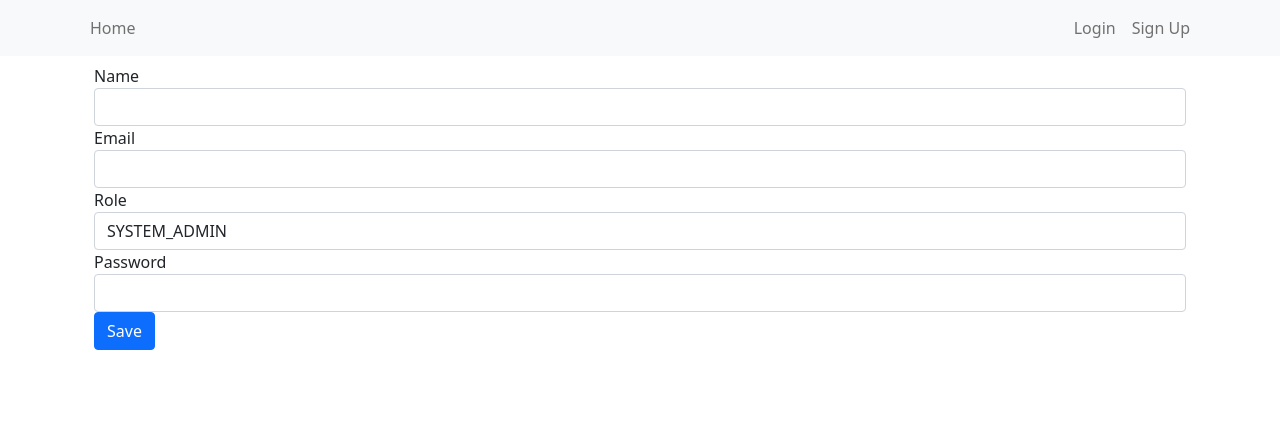
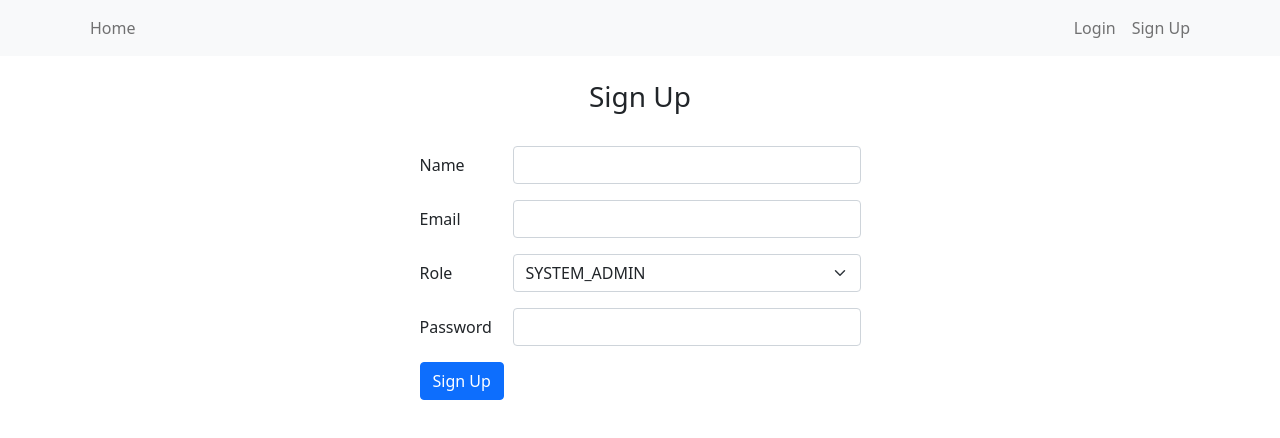
Before and after one commit to ItAllCanW8/retailers, a React (Create React App) app in the folder react-front/: page /signup in a window 1280 px wide. Shown: the top 438 px of the page. Built offline with nearby package versions, Linux system fonts and the light colour scheme.

Commit message:
Add front validation, error and success messaging

```diff
--- a/react-front/src/component/BoardAdmin.js
+++ b/react-front/src/component/BoardAdmin.js
@@ -22,7 +22,7 @@ class BoardAdmin extends Component {
   componentDidMount() {
     const currentUser = AuthService.getCurrentUser();
 
-    if (!currentUser) {
+    if (!currentUser || !currentUser.role.includes("SYSTEM_ADMIN")) {
       this.setState({redirect: "/"});
       return;
     }
--- a/react-front/src/component/LogIn.js
+++ b/react-front/src/component/LogIn.js
@@ -1,20 +1,34 @@
 import React, {Component} from 'react';
-import {Button, Container, Form, FormGroup, Input, Label} from 'reactstrap';
 import axios from "axios";
+
+import {Button, Toast} from "reactstrap";
+import {Redirect} from "react-router-dom";
+import * as bootstrap from "bootstrap";
 
 const API_URL = "http://localhost:8080/api/";
 
 class LogIn extends Component {
   constructor(props) {
     super(props);
+    this.toastRefError = React.createRef();
+    this.toastRefSuccess = React.createRef();
     this.state = {
       email: '',
       password: '',
       loading: false,
-      message: ''
+      message: null,
+      isSpinnerShown: false,
+      redirect: null
     };
     this.handleChange = this.handleChange.bind(this);
     this.handleLogin = this.handleLogin.bind(this);
+  }
+
+  componentDidMount() {
+    if (this.props.location.state && this.props.location.state.message) {
+      this.setState({message: this.props.location.state.message})
+      new bootstrap.Toast(this.toastRefSuccess.current).show();
+    }
   }
 
   handleChange(event) {
@@ -28,7 +42,7 @@ class LogIn extends Component {
     event.preventDefault();
     event.stopPropagation();
     if (event.target.checkValidity()) {
-      this.state.isFormValidated = true;
+      this.setState({isSpinnerShown: true});
       axios
         .post(API_URL + "login", this.state)
         .then(response => {
@@ -38,21 +52,16 @@ class LogIn extends Component {
           return response.data;
         }).then(
         () => {
-          this.props.history.push("/profile");
+          this.setState({redirect: "/profile"})
           window.location.reload();
         },
         error => {
-          const resMessage =
-            (error.response &&
-              error.response.data &&
-              error.response.data.message) ||
-            error.message ||
-            error.toString();
-
           this.setState({
             loading: false,
-            message: resMessage
+            message: error.response.data.message,
+            isSpinnerShown: false
           });
+          new bootstrap.Toast(this.toastRefError.current).show();
         }
       );
     } else {
@@ -61,12 +70,41 @@ class LogIn extends Component {
   }
 
   render() {
+    if (this.state.redirect) {
+      return <Redirect to={this.state.redirect}/>
+    }
     let isFormValidated = this.state.isFormValidated;
     return (<div className="container mt-4">
-        <form className={isFormValidated || isFormValidated === undefined ? "needs-validation" : "needs-validation was-validated"}
+      <div className="row mb-4 justify-content-center text-center">
+        <h3 className="col">Login</h3>
+      </div>
+      <div className="position-fixed bottom-0 end-0 p-3" style={{zIndex: 11}}>
+        <div id="liveToast" className="toast" role="alert" aria-live="assertive" aria-atomic="true"
+             ref={this.toastRefSuccess} style={{backgroundColor: "#d1e7dd", color: "#0f5132"}}>
+          <div className="d-flex">
+            <div className="toast-body fs-6 fw-bold">
+              {this.state.message}
+            </div>
+            <button type="button" className="btn-close me-2 m-auto" data-bs-dismiss="toast" aria-label="Close"/>
+          </div>
+        </div>
+      </div>
+      <div className="position-fixed bottom-0 end-0 p-3" style={{zIndex: 11}}>
+        <div id="liveToast" className="toast" role="alert" aria-live="assertive" aria-atomic="true"
+             ref={this.toastRefError} style={{backgroundColor: "#f8d7da", color: "#8a2029"}}>
+          <div className="d-flex">
+            <div className="toast-body fs-6 fw-bold">
+              {this.state.message}
+            </div>
+            <button type="button" className="btn-close me-2 m-auto" data-bs-dismiss="toast" aria-label="Close"/>
+          </div>
+        </div>
+      </div>
+      <form
+        className={isFormValidated || isFormValidated === undefined ? "needs-validation" : "needs-validation was-validated"}
         noValidate onSubmit={this.handleLogin}>
         <div className="row mb-3 justify-content-center">
-            <label htmlFor="validationCustom01" className="form-label col-sm-2 col-form-label">Email</label>
+          <label htmlFor="validationCustom01" className="form-label col-sm-1 col-form-label">Email</label>
           <div className="col-sm-4">
             <input type="email" name="email" className="form-control" id="validationCustom01" required
                    value={this.state.email || ''} onChange={this.handleChange} autoComplete="off"/>
@@ -76,7 +114,7 @@ class LogIn extends Component {
           </div>
         </div>
         <div className="row mb-3 justify-content-center">
-            <label htmlFor="validationCustom02" className="form-label col-sm-2 col-form-label">Password</label>
+          <label htmlFor="validationCustom02" className="form-label col-sm-1 col-form-label">Password</label>
           <div className="col-sm-4">
             <div className="input-group has-validation">
               <input type="password" name="password" className="form-control" id="validationCustom02" required
@@ -88,10 +126,19 @@ class LogIn extends Component {
           </div>
         </div>
         <div className="row mb-3 justify-content-center">
-            <div className="col-sm-6">
-              <button type="submit" className="col-sm-2 btn btn-primary">
+          <div className="col-sm-5">
+            <div className="row align-items-center">
+              <div className="col-auto">
+                <button type="submit" className="btn btn-primary">
                   Login
                 </button>
+              </div>
+              <div className="col-auto">
+                <div className="spinner-border" role="status" style={this.state.isSpinnerShown ? {} : {display: 'none'}}>
+                  <span className="visually-hidden">Loading...</span>
+                </div>
+              </div>
+            </div>
           </div>
         </div>
       </form>
--- a/react-front/src/component/SignUp.js
+++ b/react-front/src/component/SignUp.js
@@ -1,20 +1,23 @@
 import React, {Component} from 'react';
-import {Button, Container, Form, FormGroup, Input, Label} from "reactstrap";
 import axios from "axios";
-
+import {Redirect} from "react-router-dom";
+import * as bootstrap from "bootstrap";
 const API_URL = "http://localhost:8080/api/";
 
 class SignUp extends Component {
   constructor(props) {
     super(props);
+    this.toastRef = React.createRef();
     this.state = {
-      username: "",
+      name: "",
       email: "",
       password: "",
-      role: "SYSTEM_ADMIN"
+      role: "SYSTEM_ADMIN",
+      isSpinnerShown: false,
+      message: ''
     };
     this.handleChange = this.handleChange.bind(this);
-    this.handleLogin = this.handleLogin.bind(this);
+    this.handleSignUp = this.handleSignUp.bind(this);
   }
 
   handleChange(event) {
@@ -24,44 +27,113 @@ class SignUp extends Component {
     });
   }
 
-  handleLogin(event) {
+  handleSignUp(event) {
     event.preventDefault();
-    axios.post(API_URL + "signup", this.state);
-
+    event.stopPropagation();
+    if (event.target.checkValidity()) {
+      this.setState({isSpinnerShown: true})
+      axios.post(API_URL + "signup", this.state)
+        .then((response) => {
+            this.setState({message: response.data.message, redirect: "/login"});
+          },
+          error => {
+            this.setState({
+              email: "",
+              message: error.response.data.message,
+              isSpinnerShown: false
+            });
+            new bootstrap.Toast(this.toastRef.current).show();
+          });
+    } else {
+      this.setState({isFormValidated: false});
+    }
   }
 
   render() {
+    if (this.state.redirect) {
+      return <Redirect to={{pathname: this.state.redirect, state: {message: this.state.message}}}/>
+    }
+
+    let isFormValidated = this.state.isFormValidated;
     return (
-      <Container>
-        <Form onSubmit={this.handleLogin}>
-          <FormGroup>
-            <Label for="name">Name</Label>
-            <Input type="text" name="name" id="name" value={this.state.name || ''}
-                   onChange={this.handleChange} autoComplete="off"/>
-          </FormGroup>
-          <FormGroup>
-            <Label for="email">Email</Label>
-            <Input type="text" name="email" id="email" value={this.state.email || ''}
-                   onChange={this.handleChange} autoComplete="off"/>
-          </FormGroup>
-          <FormGroup>
-            <Label for="role">Role</Label>
-            <Input type="select" name="role" id="role" value={this.state.role || ''}
-                   onChange={this.handleChange}>
-              <option>RETAIL_ADMIN</option>
-              <option>SYSTEM_ADMIN</option>
-            </Input>
-          </FormGroup>
-          <FormGroup>
-            <Label for="password">Password</Label>
-            <Input type="password" name="password" id="password" value={this.state.password || ''} autoComplete="off"
-                   onChange={this.handleChange}/>
-          </FormGroup>
-          <FormGroup>
-            <Button color="primary" type="submit">Save</Button>
-          </FormGroup>
-        </Form>
-      </Container>
+      <div className="container mt-4">
+        <div className="row mb-4 justify-content-center text-center">
+          <h3 className="col">Sign Up</h3>
+        </div>
+        <div className="position-fixed bottom-0 end-0 p-3" style={{zIndex: 11}}>
+          <div id="liveToast" className="toast" role="alert" aria-live="assertive" aria-atomic="true"
+               ref={this.toastRef} style={{backgroundColor: "#f8d7da", color: "#8a2029"}}>
+            <div className="d-flex">
+              <div className="toast-body fs-6 fw-bold">
+                {this.state.message}
+              </div>
+              <button type="button" className="btn-close me-2 m-auto" data-bs-dismiss="toast" aria-label="Close"/>
+            </div>
+          </div>
+        </div>
+        <form noValidate onSubmit={this.handleSignUp}
+              className={isFormValidated || isFormValidated === undefined ? "needs-validation" : "needs-validation was-validated"}>
+          <div className="row mb-3 justify-content-center">
+            <label htmlFor="name" className="form-label col-sm-1 col-form-label">Name</label>
+            <div className="col-sm-4">
+              <input type="text" name="name" className="form-control" id="name" required
+                     value={this.state.name || ''} onChange={this.handleChange} autoComplete="off"/>
+              <div className="invalid-feedback">
+                Please, enter your name
+              </div>
+            </div>
+          </div>
+          <div className="row mb-3 justify-content-center">
+            <label htmlFor="email" className="form-label col-sm-1 col-form-label">Email</label>
+            <div className="col-sm-4">
+              <input type="email" name="email" className="form-control" id="email" required
+                     value={this.state.email || ''} onChange={this.handleChange} autoComplete="off"/>
+              <div className="invalid-feedback">
+                Please, enter valid email
+              </div>
+            </div>
+          </div>
+          <div className="row mb-3 justify-content-center">
+            <label htmlFor="role" className="form-label col-sm-1 col-form-label">Role</label>
+            <div className="col-sm-4">
+              <select className="form-select" aria-label="Default select example" id="role" name="role"
+                      value={this.state.role || ''} onChange={this.handleChange}>>
+                <option value="SYSTEM_ADMIN">SYSTEM_ADMIN</option>
+                <option value="ADMIN">ADMIN</option>
+              </select>
+            </div>
+          </div>
+          <div className="row mb-3 justify-content-center">
+            <label htmlFor="password" className="form-label col-sm-1 col-form-label">Password</label>
+            <div className="col-sm-4">
+              <div className="input-group has-validation">
+                <input type="password" name="password" className="form-control" id="password" required
+                       value={this.state.password || ''} onChange={this.handleChange} autoComplete="off"/>
+                <div className="invalid-feedback">
+                  Please, enter your password
+                </div>
+              </div>
+            </div>
+          </div>
+          <div className="row mb-3 justify-content-center">
+            <div className="col-sm-5">
+              <div className="row align-items-center">
+                <div className="col-auto">
+                  <button type="submit" className="btn btn-primary">
+                    Sign Up
+                  </button>
+                </div>
+                <div className="col-auto">
+                  <div className="spinner-border" style={this.state.isSpinnerShown ? {} : {display: 'none'}}
+                       role="status">
+                    <span className="visually-hidden">Loading...</span>
+                  </div>
+                </div>
+              </div>
+            </div>
+          </div>
+        </form>
+      </div>
     );
   }
 }
--- a/react-front/src/index.js
+++ b/react-front/src/index.js
@@ -4,6 +4,7 @@ import App from './App';
 import "bootstrap/dist/css/bootstrap.min.css";
 import 'jquery/dist/jquery.min.js'
 import 'bootstrap/dist/js/bootstrap.min.js'
+import 'bootstrap/dist/js/bootstrap.bundle.js'
 
 ReactDOM.render(
   <App/>,
```
Also changed, not shown: 1 other file (tests, documents, lock files or other folders). Lines whose indentation alone changed are shown as unchanged.
